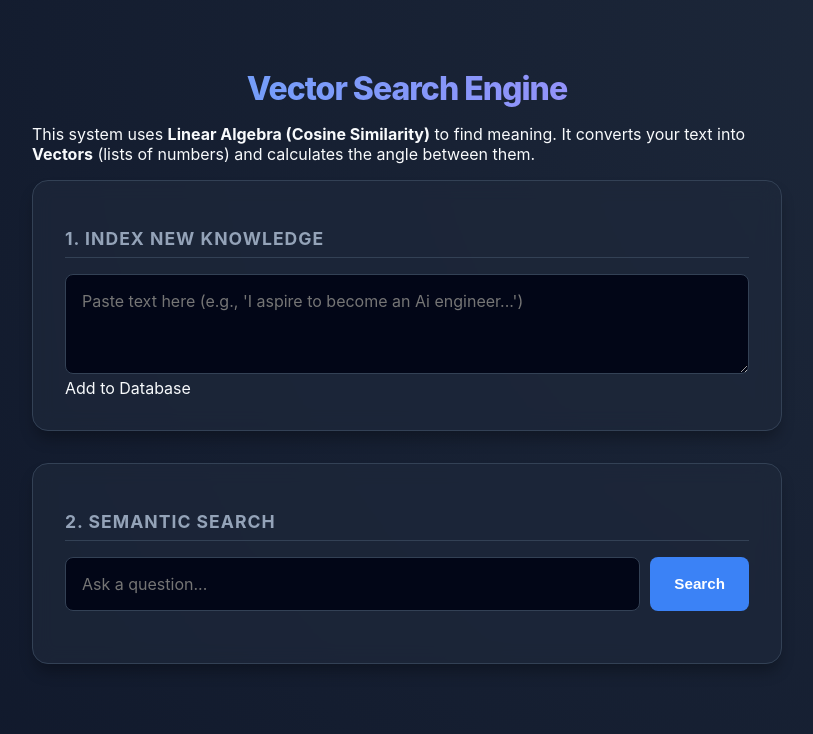
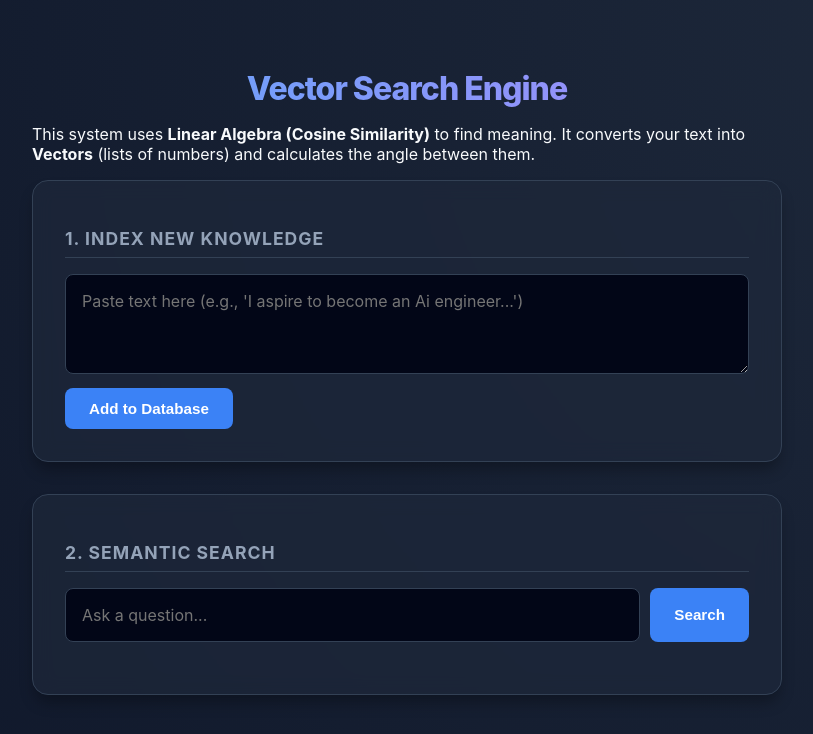
Before and after one commit to sashsutton/vector-search-engine-frontend, a React (Vite) app: page / in a window 1280 px wide. Shown: the top 734 px of the page, without its empty margins (233-1046 px from the left). Built offline with nearby package versions, Linux system fonts and the light colour scheme.

Commit message:
fixed button syntax error

```diff
--- a/src/App.jsx
+++ b/src/App.jsx
@@ -51,7 +51,7 @@ function App() {
                     onChange={(e) => setDocText(e.target.value)}
                 />
 
-                <buttonn onClick={handleAddDocument}>Add to Database</buttonn>
+                <button onClick={handleAddDocument}>Add to Database</button>
                 {message && <p className="success">{message}</p>}
 
             </div>
```
